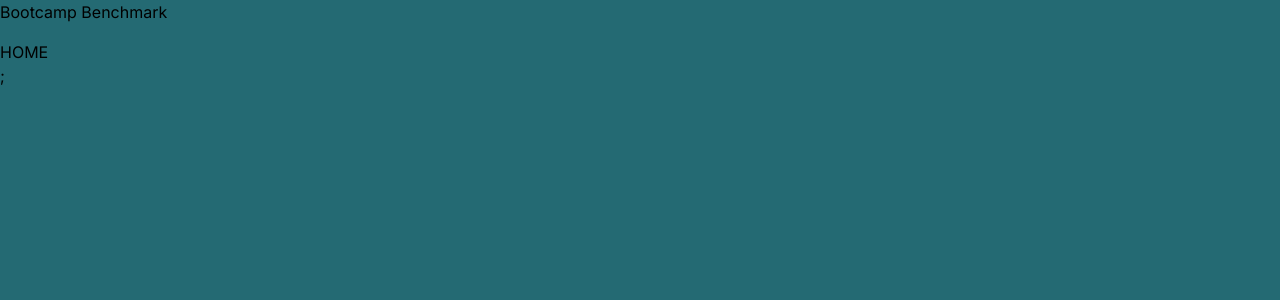
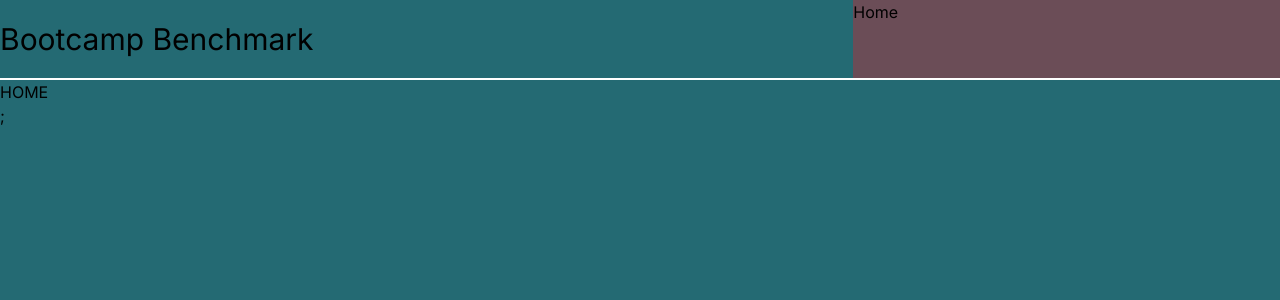
Before and after one commit to beaver-factory/bootcamp_benchmark_webapp, a Next.js app: page / in a window 1280 px wide. Shown: the top 300 px of the page. Built offline with nearby package versions, Linux system fonts and the light colour scheme.

Commit message:
feat: add initial navbar with open feature

```diff
--- a/src/app/components/Banner.tsx
+++ b/src/app/components/Banner.tsx
@@ -1,7 +1,36 @@
+"use client";
+
+import PrimaryTitle from "../../typography/PrimaryTitle";
+import Link from "next/link";
+import { useEffect, useState } from "react";
+
 export default function Banner() {
+  const [isOpen, setIsOpen] = useState(false);
+
+  const handleOpen =() => {
+    setIsOpen(!isOpen)
+  }
+
   return (
-    <header className="w-100 h-10">
-      <h1>Bootcamp Benchmark</h1>
+    <header className="grid grid-cols-3 items-center w-full h-[10vh] border-b-2 border-white">
+      <PrimaryTitle style={"col-span-2"}>Bootcamp Benchmark</PrimaryTitle>
+      <nav className="bg-[#6B4D57] h-full">
+        <div>
+          <div onClick={handleOpen}>
+            <Link href="/">Home</Link>
+          </div>
+          {isOpen ? (
+            <>
+              <div>
+                <Link href="/about-bb">About BB</Link>
+              </div>
+              <div>
+                <Link href="/about-us">About Us</Link>
+              </div>
+            </>
+          ) : null}
+        </div>
+      </nav>
     </header>
   );
 }
```
